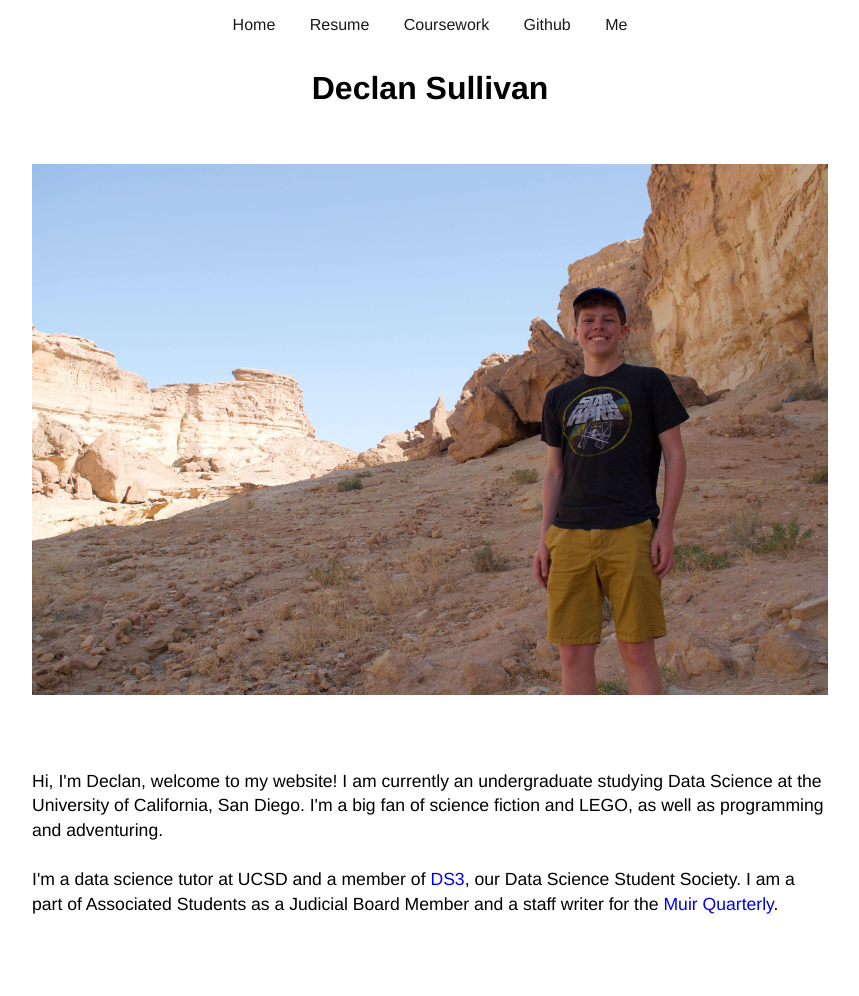
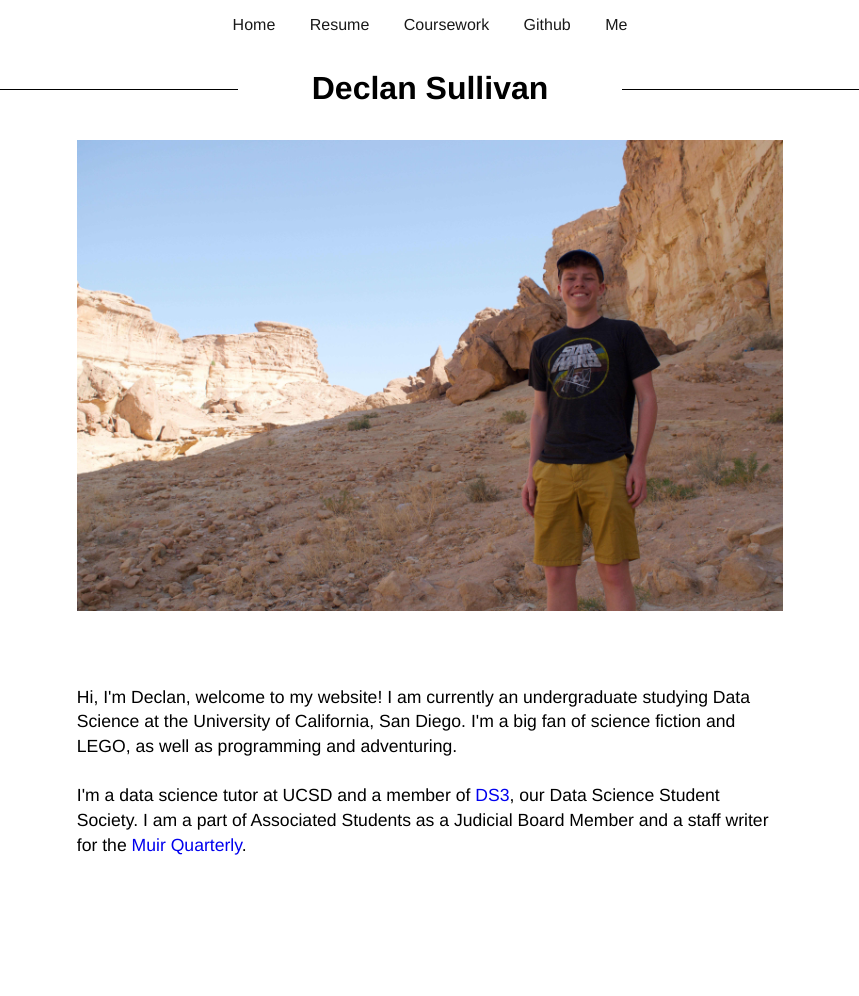
Before and after one commit to declansullivan/static-html-site, a Jekyll site: the page built from index.html, in a window 1280 px wide. Shown: the whole page, without its empty margins (210-1069 px from the left). Built offline with Jekyll 4.4.1, drawn with Linux system fonts in a browser that asks for light colours; after the commit the page ends 962 px from its top, so only the background shows below that.

Commit message:
Update default.html

```diff
--- a/_layouts/default.html
+++ b/_layouts/default.html
@@ -26,7 +26,7 @@
       <h1>{{ page.title }}</h1>
     </div>
 
-    <div class="imgborder">{{ content }}</div>
+    <div class="centraldiv">{{ content }}</div>
 
   </div>
 
```
